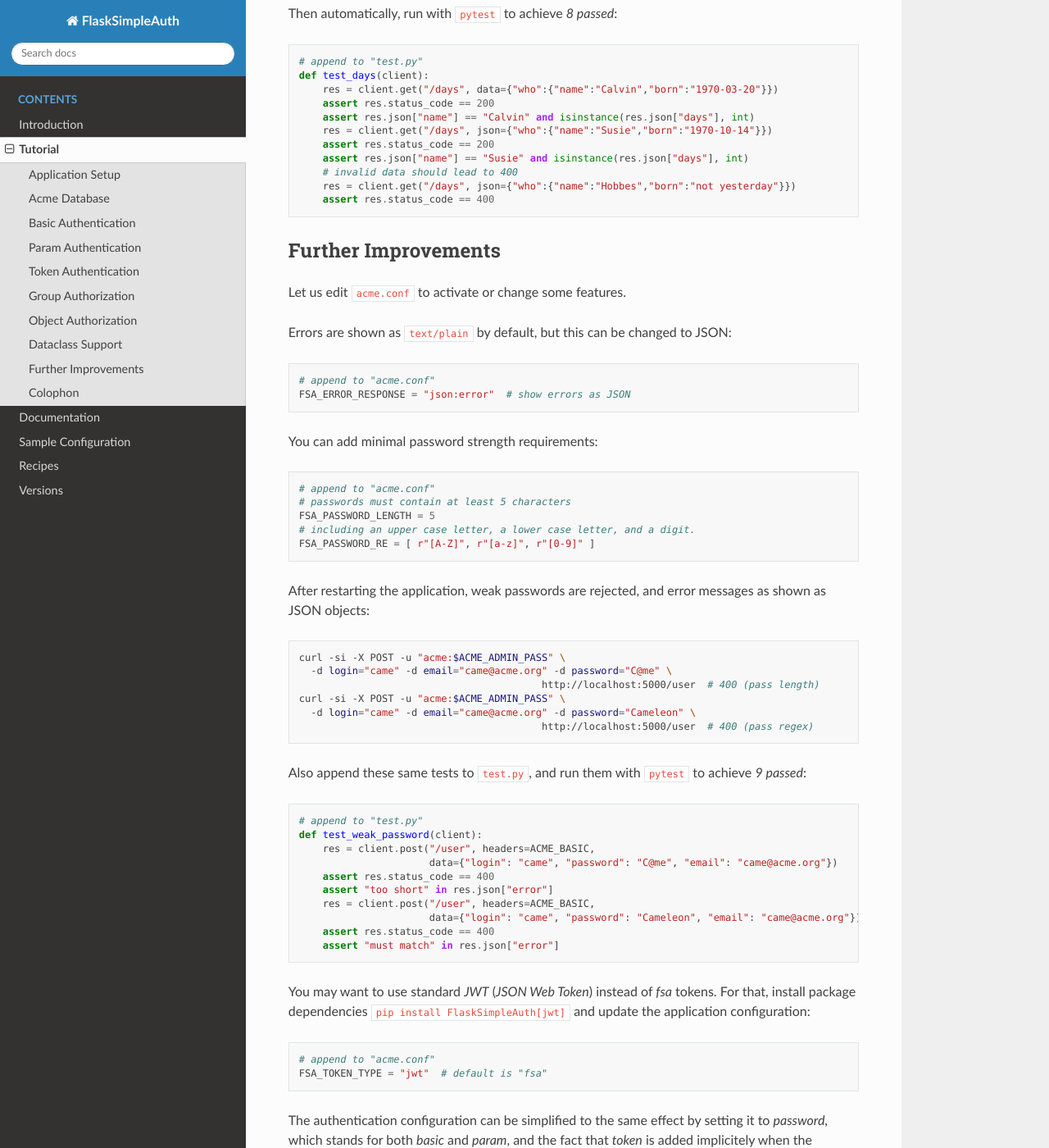
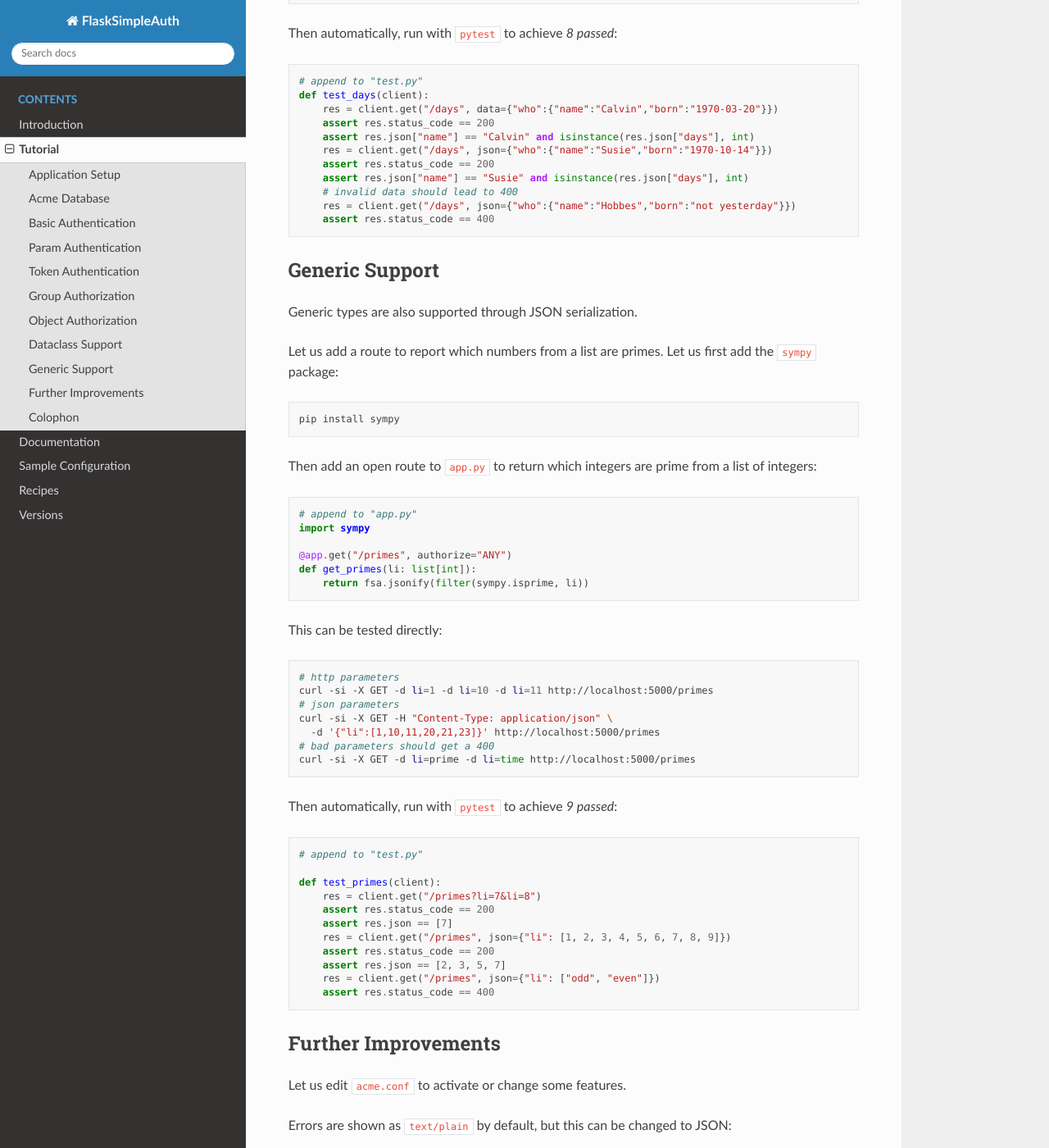
Before and after one commit to zx80/flask-simple-auth, a Sphinx documentation site: the page built from docs/TUTORIAL.md, in a window 1280 px wide and 1400 px high, scrolled down 12574 px. Shown: the whole window at 82% size. Built offline with Sphinx 7.4.7 and the Read the Docs theme 2.0.0, drawn with Linux system fonts in a browser that asks for light colours; pages that are not in the unit, such as notebooks, are missing from menus; some of the changed text lies outside the part shown.

Commit message:
improve tutorial

````diff
--- a/docs/TUTORIAL.md
+++ b/docs/TUTORIAL.md
@@ -665,8 +665,8 @@ Let us install the `pydantic` data-structure validation library:
 pip install pydantic
 ```
 
-Then add data type definitions and a route to `app.py` to compute the age of
-_Someone_ in _days_:
+Then add data type definitions and an open route to `app.py` to compute the age
+of _Someone_ in _days_.
 
 ```python
 # append to "app.py"
@@ -717,6 +717,57 @@ def test_days(client):
     assert res.status_code == 400
 ```
 
+## Generic Support
+
+Generic types are also supported through JSON serialization.
+
+Let us add a route to report which numbers from a list are primes.
+Let us first add the `sympy` package:
+
+```shell
+pip install sympy
+```
+
+Then add an open route to `app.py` to return which integers are prime from a
+list of integers:
+
+```python
+# append to "app.py"
+import sympy
+
+@app.get("/primes", authorize="ANY")
+def get_primes(li: list[int]):
+    return fsa.jsonify(filter(sympy.isprime, li))
+```
+
+This can be tested directly:
+
+```shell
+# http parameters
+curl -si -X GET -d li=1 -d li=10 -d li=11 http://localhost:5000/primes
+# json parameters
+curl -si -X GET -H "Content-Type: application/json" \
+  -d '{"li":[1,10,11,20,21,23]}' http://localhost:5000/primes
+# bad parameters should get a 400
+curl -si -X GET -d li=prime -d li=time http://localhost:5000/primes
+```
+
+Then automatically, run with `pytest` to achieve _9 passed_:
+
+```python
+# append to "test.py"
+
+def test_primes(client):
+    res = client.get("/primes?li=7&li=8")
+    assert res.status_code == 200
+    assert res.json == [7]
+    res = client.get("/primes", json={"li": [1, 2, 3, 4, 5, 6, 7, 8, 9]})
+    assert res.status_code == 200
+    assert res.json == [2, 3, 5, 7]
+    res = client.get("/primes", json={"li": ["odd", "even"]})
+    assert res.status_code == 400
+```
+
 ## Further Improvements
 
 Let us edit `acme.conf` to activate or change some features.
@@ -751,7 +802,7 @@ curl -si -X POST -u "acme:$ACME_ADMIN_PASS" \
 ```
 
 Also append these same tests to `test.py`, and run them with `pytest` to
-achieve _9 passed_:
+achieve _10 passed_:
 
 ```python
 # append to "test.py"
````
Also changed, not shown: docs/VERSIONS.md (+4 -0 lines).
